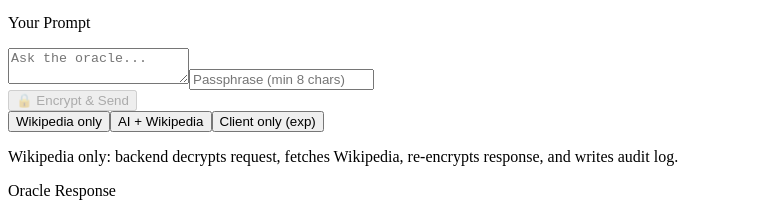
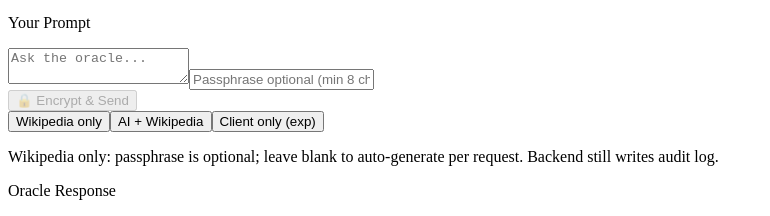
Before and after one commit to Vimpil/privacy-ai-gateway, a React (Vite) app in the folder frontend/: page / in a window 1280 px wide. Shown: the part 147-363 px from the top of the page, without its empty margins (0-770 px from the left). Built offline with nearby package versions, Linux system fonts and the light colour scheme; no server answers; the HTML template or start-up script is replaced by a standard one.

Commit message:
feat(frontend): hide passphrase for wikipedia-only, clarify client-only mode UI

```diff
--- a/frontend/src/components/MessageForm.tsx
+++ b/frontend/src/components/MessageForm.tsx
@@ -31,7 +31,7 @@ export function MessageForm({
 }: MessageFormProps) {
   const isRunning = stepStatus === "running";
   const modeHint = mode === "wikipedia_only"
-    ? "Wikipedia only: backend decrypts request, fetches Wikipedia, re-encrypts response, and writes audit log."
+    ? "Wikipedia only: passphrase is optional; leave blank to auto-generate per request. Backend still writes audit log."
     : mode === "ai"
       ? "AI + Wikipedia: backend decrypts request, enriches with Wikipedia, calls Ollama, re-encrypts, and writes audit log."
       : "Client only (experimental): browser calls Wikipedia directly; backend pipeline and audit hash are skipped.";
@@ -48,7 +48,13 @@ export function MessageForm({
       <input
         type="password"
         className="passphrase-input"
-        placeholder={mode === "client_only" ? "Passphrase not required in client-only mode" : "Passphrase (min 8 chars)"}
+        placeholder={
+          mode === "client_only"
+            ? "Passphrase not required in client-only mode"
+            : mode === "wikipedia_only"
+              ? "Passphrase optional (min 8 chars if provided)"
+              : "Passphrase required (min 8 chars)"
+        }
         value={passphrase}
         onChange={(e) => onPassphraseChange(e.target.value)}
         disabled={loading || mode === "client_only"}
--- a/frontend/src/pages/OraclePage.tsx
+++ b/frontend/src/pages/OraclePage.tsx
@@ -123,8 +123,15 @@ export function OraclePage() {
   }, [responseFresh]);
 
   const handleSubmit = async () => {
-    if (mode !== "client_only" && passphrase.trim().length < 8) {
-      setError("Enter a passphrase with at least 8 characters.");
+    const trimmedPassphrase = passphrase.trim();
+
+    if (mode === "ai" && trimmedPassphrase.length < 8) {
+      setError("AI + Wikipedia mode requires a passphrase with at least 8 characters.");
+      return;
+    }
+
+    if (mode === "wikipedia_only" && trimmedPassphrase.length > 0 && trimmedPassphrase.length < 8) {
+      setError("Passphrase must be at least 8 characters, or leave it empty for Wikipedia-only mode.");
       return;
     }
     try {
@@ -157,8 +164,13 @@ export function OraclePage() {
         return;
       }
 
+      const effectivePassphrase =
+        mode === "wikipedia_only" && trimmedPassphrase.length === 0
+          ? `wiki-${crypto.randomUUID()}`
+          : trimmedPassphrase;
+
       setStep(STEPS.encrypt);
-      const cryptoPacket = await encryptText(passphrase, message);
+      const cryptoPacket = await encryptText(effectivePassphrase, message);
 
       setStep(STEPS.send);
       startProgressPolling(requestId);
@@ -166,7 +178,7 @@ export function OraclePage() {
         encrypted: cryptoPacket.encrypted,
         request_id: requestId,
         mode,
-        passphrase,
+        passphrase: effectivePassphrase,
         kdf_salt: cryptoPacket.kdf.salt,
         kdf_iterations: cryptoPacket.kdf.iterations,
       });
@@ -181,7 +193,7 @@ export function OraclePage() {
 
       setStep(STEPS.decrypt);
       const decrypted = await decryptText(
-        passphrase,
+        effectivePassphrase,
         response.encrypted.nonce,
         response.encrypted.ciphertext,
         cryptoPacket.kdf,
```
